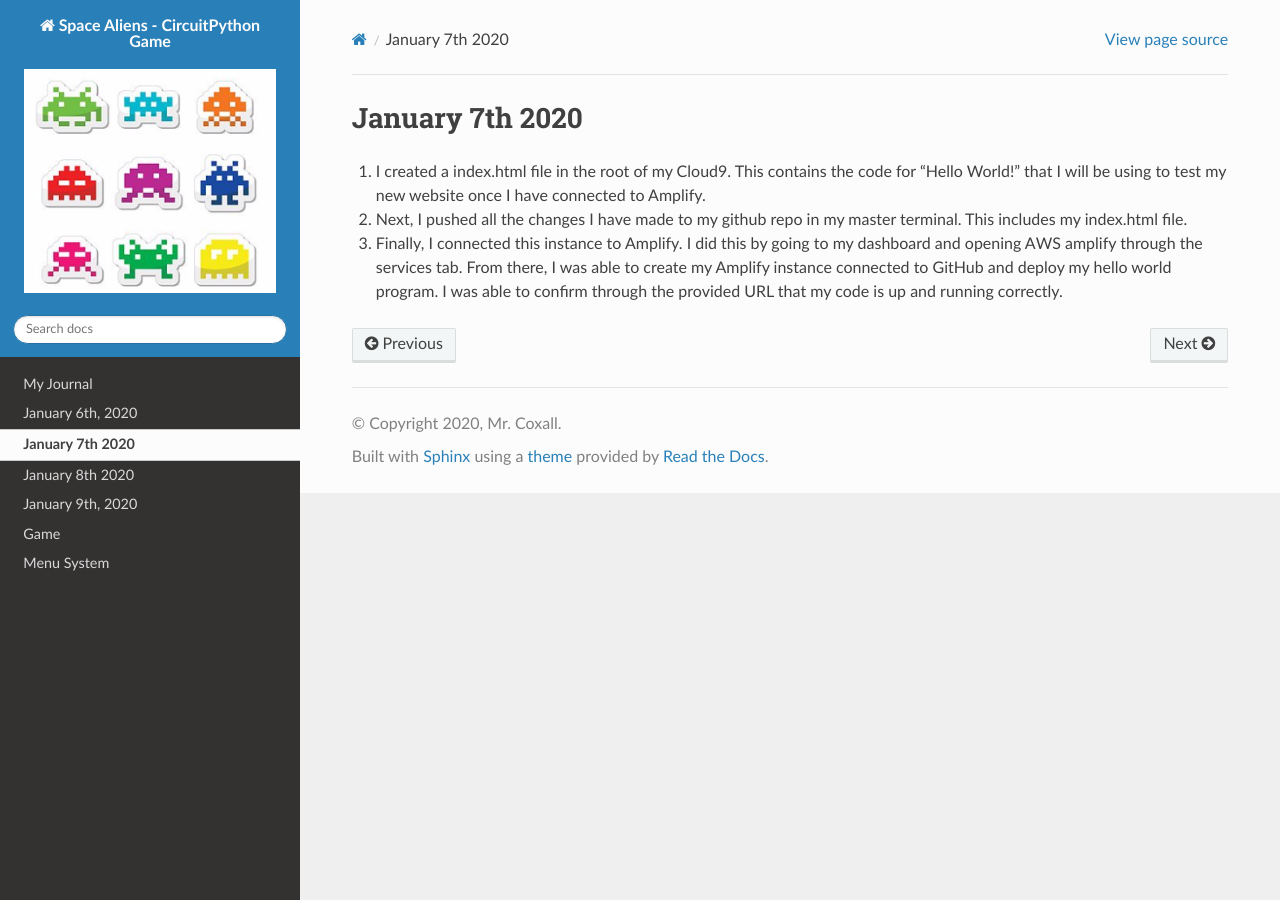
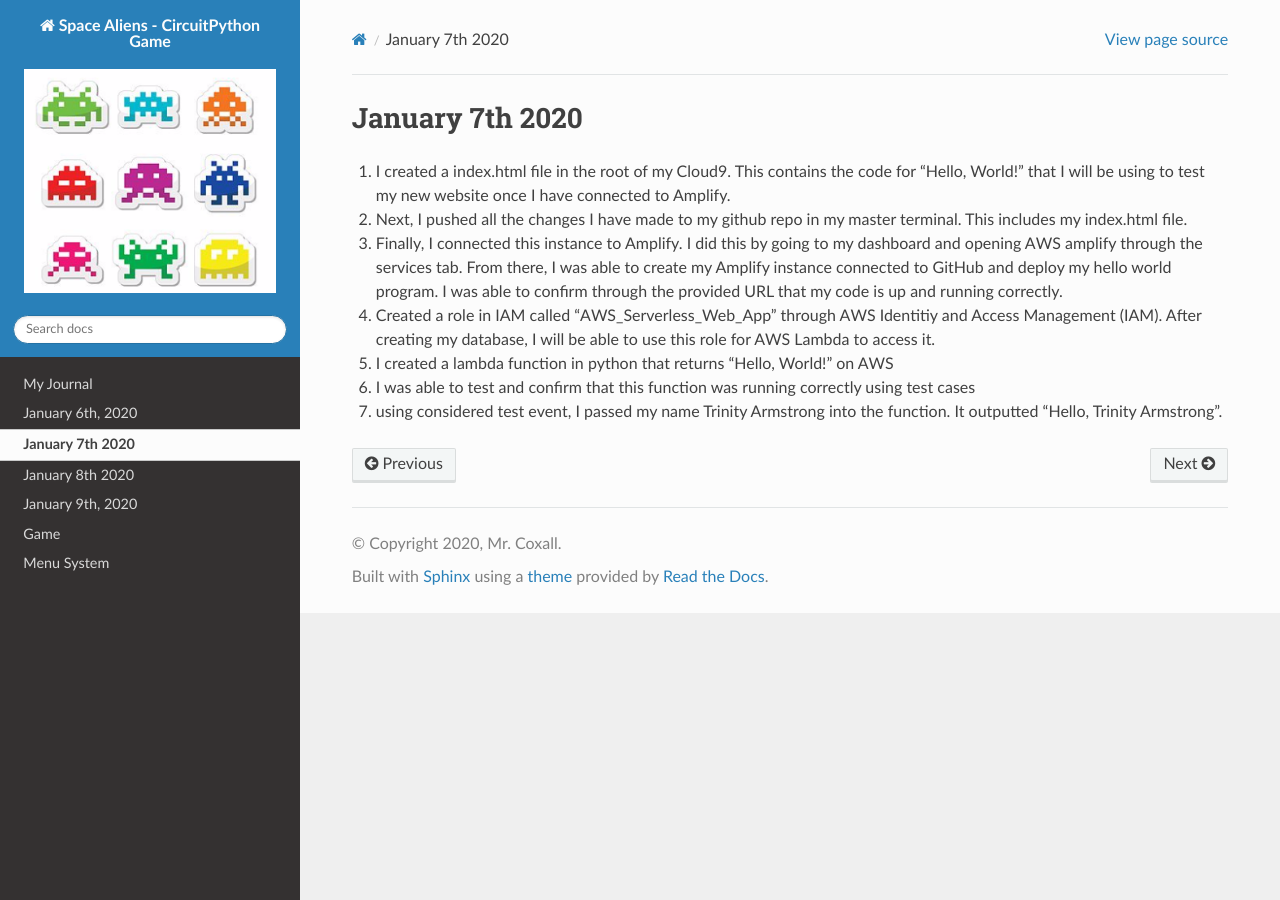
Before and after one commit to MotherTeresaHS/ICS3U-2019-Group16, a Sphinx documentation site: the page built from docs/jan7/index.rst, in a window 1280 px wide. Built offline with Sphinx 7.4.7 and the Read the Docs theme 2.0.0, drawn with Linux system fonts in a browser that asks for light colours.

Commit message:
initial commit

```diff
--- a/docs/index.rst
+++ b/docs/index.rst
@@ -3,7 +3,7 @@
 ==========
 In this journal I will be documenting what I have completed each day in regards to my serverless web app, OverAchiever.
 
-.. image:: logo.pages
+.. image:: ./ OverAcheiver images/ logo.pages
    :width: 500 px
    :alt: logo
    :align: center
--- a/docs/jan7/index.rst
+++ b/docs/jan7/index.rst
@@ -1,6 +1,16 @@
 
 January 7th 2020
 ================
-1. I created a index.html file in the root of my Cloud9. This contains the code for "Hello World!" that I will be using to test my new website once I have connected to Amplify.
+1. I created a index.html file in the root of my Cloud9. This contains the code for "Hello, World!" that I will be using to test my new website once I have connected to Amplify.
+
 2. Next, I pushed all the changes I have made to my github repo in my master terminal. This includes my index.html file.
+
 3. Finally, I connected this instance to Amplify. I did this by going to my dashboard and opening AWS amplify through the services tab. From there, I was able to create my Amplify instance connected to GitHub and deploy my hello world program. I was able to confirm through the provided URL that my code is up and running correctly.
+
+4. Created a role in IAM called "AWS_Serverless_Web_App" through AWS Identitiy and Access Management (IAM). After creating my database, I will be able to use this role for AWS Lambda to access it.
+
+5. I created a lambda function in python that returns "Hello, World!" on AWS
+
+6. I was able to test and confirm that this function was running correctly using test cases
+
+7. using considered test event, I passed my name Trinity Armstrong into the function. It outputted "Hello, Trinity Armstrong".
```
Also changed, not shown: 1 other file.
